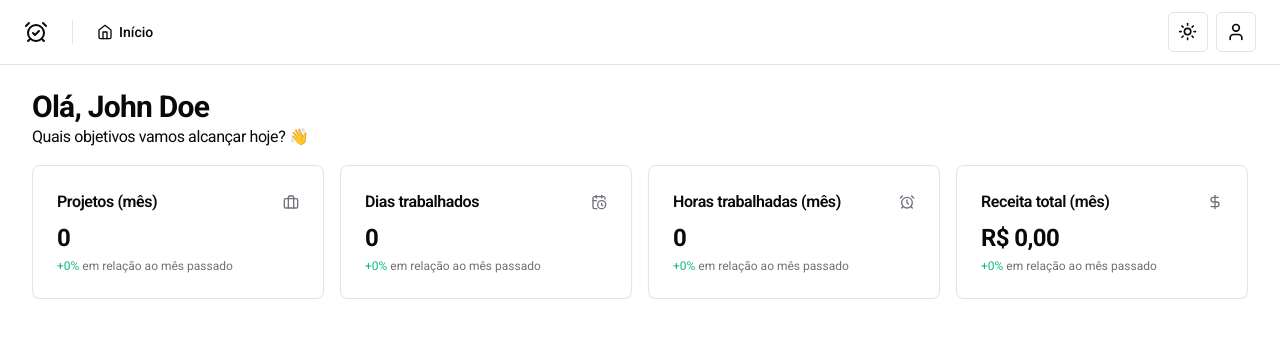
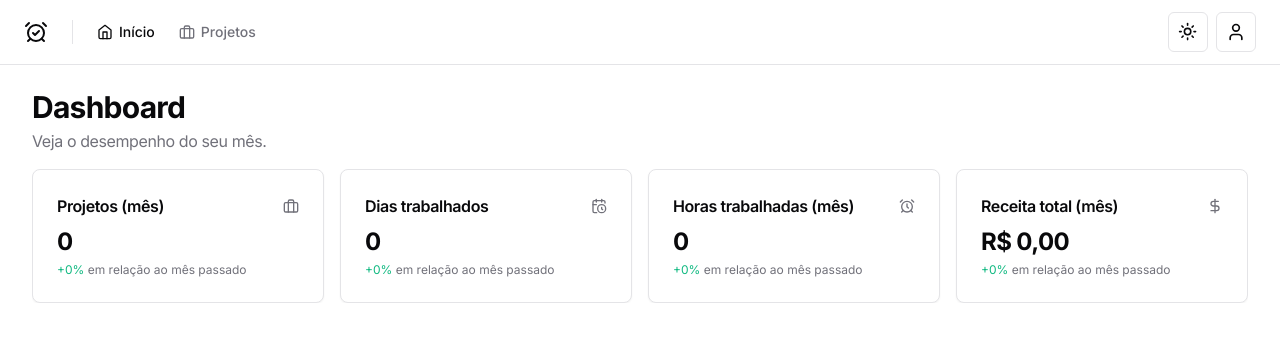
Before and after one commit to GabriPires/crono-web, a React (Vite) app: page / in a window 1280 px wide. Shown: the top 342 px of the page. Built offline with nearby package versions, Linux system fonts and the light colour scheme.

Commit message:
✨ feat(projects): projects page

```diff
--- a/src/components/header.tsx
+++ b/src/components/header.tsx
@@ -1,4 +1,4 @@
-import { AlarmClockCheck, Home } from 'lucide-react'
+import { AlarmClockCheck, Briefcase, Home } from 'lucide-react'
 
 import { AccountMenu } from './account-menu'
 import { NavLink } from './nav-link'
@@ -17,6 +17,10 @@ export function Header() {
             <Home className="h-4 w-4" />
             Início
           </NavLink>
+          <NavLink to="/projects">
+            <Briefcase className="h-4 w-4" />
+            Projetos
+          </NavLink>
         </nav>
 
         <div className="ml-auto flex items-center gap-2">
--- /dev/null
+++ b/src/components/page-header.tsx
@@ -0,0 +1,15 @@
+interface PageHeaderProps {
+  title: string
+  subtitle?: string
+}
+
+export function PageHeader({ title, subtitle }: PageHeaderProps) {
+  return (
+    <div className="space-y-1">
+      <h1 className="text-3xl font-bold tracking-tight">{title}</h1>
+      {subtitle && (
+        <h2 className="tracking-tight text-muted-foreground">{subtitle}</h2>
+      )}
+    </div>
+  )
+}
--- a/src/index.css
+++ b/src/index.css
@@ -1,4 +1,4 @@
-@import url('https://fonts.googleapis.com/css2?family=Roboto:wght@400;500;600;700&display=swap');
+@import url('https://fonts.googleapis.com/css2?family=Inter:wght@400;500;600;700&display=swap');
 
 @tailwind base;
 @tailwind components;
--- a/src/pages/app/dashboard/page.tsx
+++ b/src/pages/app/dashboard/page.tsx
@@ -1,4 +1,6 @@
 import { Helmet } from 'react-helmet-async'
+
+import { PageHeader } from '@/components/page-header'
 
 import { DaysWorkedAmountCard } from './components/days-worked-card'
 import { HoursWorkedAmountCard } from './components/hours-worked-card'
@@ -11,13 +13,10 @@ export function DashboardPage() {
       <Helmet title="Dashboard" />
 
       <div className="flex flex-col gap-4">
-        <div>
-          <h1 className="text-3xl font-bold tracking-tight">Olá, John Doe</h1>
-          <h2 className="tracking-tight">
-            Quais objetivos vamos alcançar hoje?{' '}
-            <span className="text-gray-500">👋</span>
-          </h2>
-        </div>
+        <PageHeader
+          title="Dashboard"
+          subtitle="Veja o desempenho do seu mês."
+        />
 
         <div className="flex lg:grid lg:grid-cols-4 gap-4 overflow-auto lg:overflow-hidden">
           <MonthProjectsAmountCard />
--- /dev/null
+++ b/src/pages/app/projects/page.tsx
@@ -0,0 +1,18 @@
+import { Helmet } from 'react-helmet-async'
+
+import { PageHeader } from '@/components/page-header'
+
+export function ProjectsPage() {
+  return (
+    <>
+      <Helmet title="Projetos" />
+
+      <div className="flex flex-col gap-4">
+        <PageHeader
+          title="Projetos"
+          subtitle="Crie e gerencie os seus projetos."
+        />
+      </div>
+    </>
+  )
+}
--- a/src/router.tsx
+++ b/src/router.tsx
@@ -3,6 +3,7 @@ import { createBrowserRouter } from 'react-router-dom'
 import { AppLayout } from './pages/_layouts/app'
 import { AuthLayout } from './pages/_layouts/auth'
 import { DashboardPage } from './pages/app/dashboard/page'
+import { ProjectsPage } from './pages/app/projects/page'
 import { SignInPage } from './pages/auth/sign-in'
 import { SignUpPage } from './pages/auth/sign-up'
 import { Error } from './pages/error'
@@ -16,6 +17,10 @@ export const router = createBrowserRouter([
       {
         path: '/',
         element: <DashboardPage />,
+      },
+      {
+        path: '/projects',
+        element: <ProjectsPage />,
       },
     ],
   },
--- a/tailwind.config.js
+++ b/tailwind.config.js
@@ -18,7 +18,7 @@ module.exports = {
     },
     extend: {
       fontFamily: {
-        sans: ['Roboto', 'sans-serif'],
+        sans: ['Inter', 'sans-serif'],
       },
       colors: {
         border: 'hsl(var(--border))',
```
